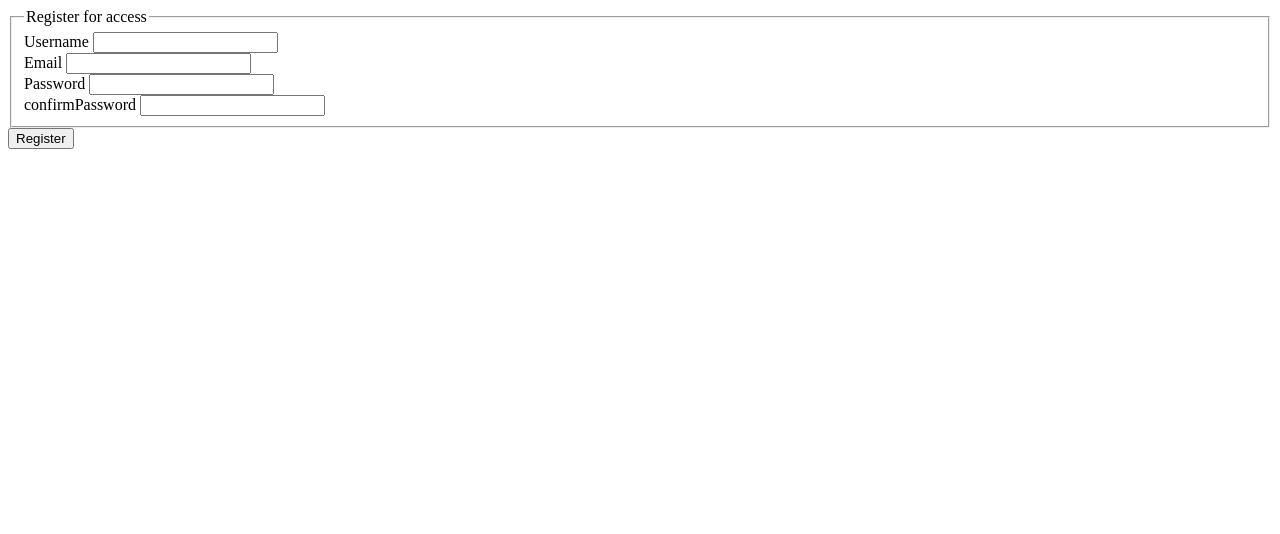
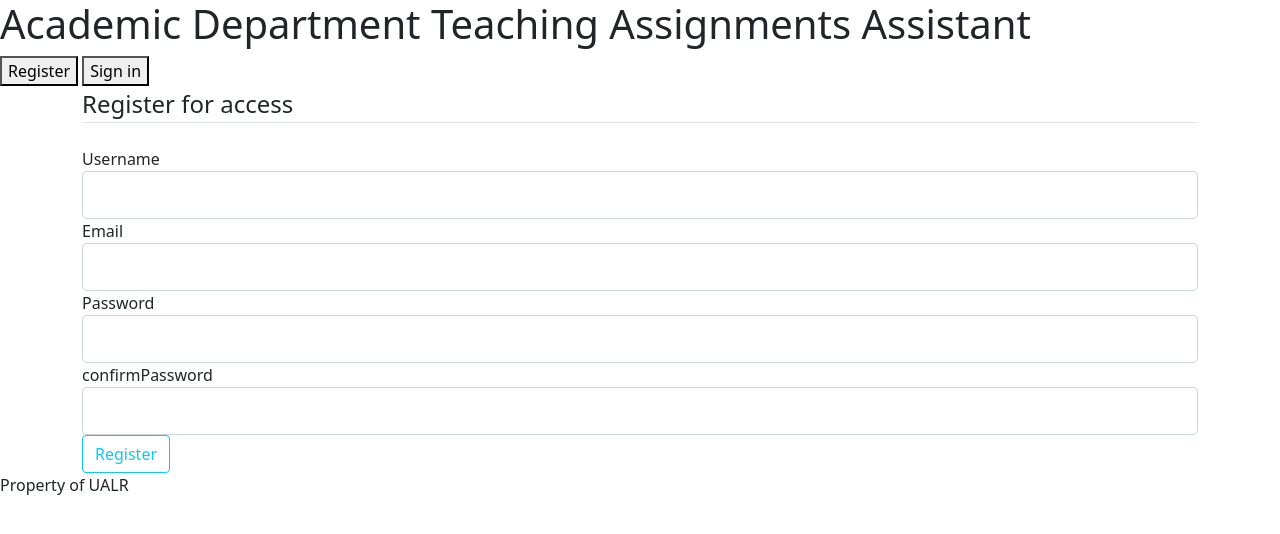
Before and after one commit to wolfedenstudios/capstoneteam42, a Flask app: page /register in a window 1280 px wide. Shown: the top 534 px of the page. Run offline with Flask 2, Linux system fonts and the light colour scheme; some libraries are stand-ins or nearby versions.

Commit message:
boostrap and html fix
fixed the html template, added boostrap, cant figure out why forms dont validate

```diff
--- a/app.py
+++ b/app.py
@@ -32,23 +32,25 @@ def sendEmail():
     mail.send(msg)
     return 'Message Sent!'
 
-@app.route('/register', methods=['GET', 'POST'])
+@app.route("/register", methods=['GET', 'POST'])
 def register():
-    form = RegistrationForm('/register')
+    form = RegistrationForm()
+    print(form.errors)
+    if form.is_submitted():
+        print('submitted')
+        print(form.errors)
+
     if form.validate_on_submit():
-        flash(f'Account Created for {form.username.data}!', 'success')
-    #send email to form.email.data
-        msg = Message('registration complete', sender = 'UALR.Capstone.Team42@gmail.com', recipients= f'{form.email.data}')
-        msg.body = 'registration complete'
-        mail.send(msg)
-        print('hello world')
-        return redirect(url_for('hello'))
+        print('valid')
 
+        print(form.errors)
+        flash('Account created for!', 'success')
+        return redirect(url_for('home'))
     return render_template('register.html', title='Register', form=form)
 
 @app.route('/login')
 def login():
-    form=LoginForm('/login')
+    form=LoginForm()
     return render_template('login.html', title='Log In', form=form)
 
 @app.route('/courses')
--- a/templates/HTMLTemplate.html
+++ b/templates/HTMLTemplate.html
@@ -1,10 +1,23 @@
 <!DOCTYPE html>
 <html lang="en">
 <head>
+  <!doctype html>
+<html lang="en">
+  <head>
+    <!-- Required meta tags -->
+    <meta charset="utf-8">
+    <meta name="viewport" content="width=device-width, initial-scale=1">
+
+    <!-- Bootstrap CSS -->
+    <link href="https://cdn.jsdelivr.net/npm/bootstrap@5.1.3/dist/css/bootstrap.min.css" rel="stylesheet" integrity="sha384-1BmE4kWBq78iYhFldvKuhfTAU6auU8tT94WrHftjDbrCEXSU1oBoqyl2QvZ6jIW3" crossorigin="anonymous">
+
+  </body>
+</html>
 <title>Page Title</title>
 <meta charset="UTF-8">
 <meta name="viewport" content="width=device-width, initial-scale=1">
 </head>
+
 <body>
 
   <header class="header">
@@ -16,6 +29,29 @@
 	<button>Sign in</button>
   </main>
 
+  <div class="container">
+
+    <!--This adds the flashed messages support-->
+
+    {% with messages = get_flashed_messages(with_categories=true) %}
+    {% if messages %}
+      {% for category, message in messages %}
+        <div class="alert alert-{{ category }}">
+          {{ message }}
+        </div>
+      {% endfor %}
+    {% endif %}
+  {% endwith %}
+
+    {%block content%}
+    {% endblock %}
+
+  </div>
+
+<!--the rest of boostrap, keep at the bottom-->
+  <script src="https://cdn.jsdelivr.net/npm/bootstrap@5.1.3/dist/js/bootstrap.bundle.min.js" integrity="sha384-ka7Sk0Gln4gmtz2MlQnikT1wXgYsOg+OMhuP+IlRH9sENBO0LRn5q+8nbTov4+1p" crossorigin="anonymous"></script>
+
+
   <footer>
     <p>Property of UALR</p>
   </footer>
--- a/templates/register.html
+++ b/templates/register.html
@@ -1,38 +1,32 @@
-{% with messages = get_flashed_messages(with_categories=true) %}
-    {% if messages %}
-        {% for cattegory, message in messages %}
-        <div>
-            {{message}}
-        </div>
-        {% endfor %}
-    {%endif%}
-{%endwith%}
-<div>
+{% extends "HTMLTemplate.html" %}
+{%block content%}
+<div class="content-section">
     <form method="POST" action="">
         {{ form.hidden_tag() }}
-        <fieldset>
-            <legend>Register for access</legend>
-            <div>
-                {{ form.username.label }}
-                {{ form.username }}
+        <fieldset class="form-group">
+            <legend class="border-bottom mb-4">Register for access</legend>
+            <div class="form-group">
+                {{ form.username.label(class="form-control-label") }}
+                {{ form.username(class="form-control form-control-lg") }}
             </div>
-            <div>
-                {{ form.email.label }}
-                {{ form.email }}
+            <div class="form-group">
+                {{ form.email.label(class="form-control-label")  }}
+                {{ form.email(class="form-control form-control-lg") }}
             </div>
-            <div>
-                {{ form.password.label }}
-                {{ form.password }}
+            <div class="form-group">
+                {{ form.password.label(class="form-control-label")  }}
+                {{ form.password(class="form-control form-control-lg") }}
             </div>
-            <div>
-                {{ form.confirmPassword.label }}
-                {{ form.confirmPassword }}
+            <div class="form-group">
+                {{ form.confirmPassword.label(class="form-control-label")  }}
+                {{ form.confirmPassword(class="form-control form-control-lg") }}
             </div>
         </fieldset>
-        <div>
-            {{ form.submit }}
+        <div class="form-gropu">
+            {{ form.submit(class="btn btn-outline-info") }}
         </div>
 
 
     </form>
 </div>
+{% endblock content %}
```
Also changed, not shown: templates/login.html (+14 -12 lines).
